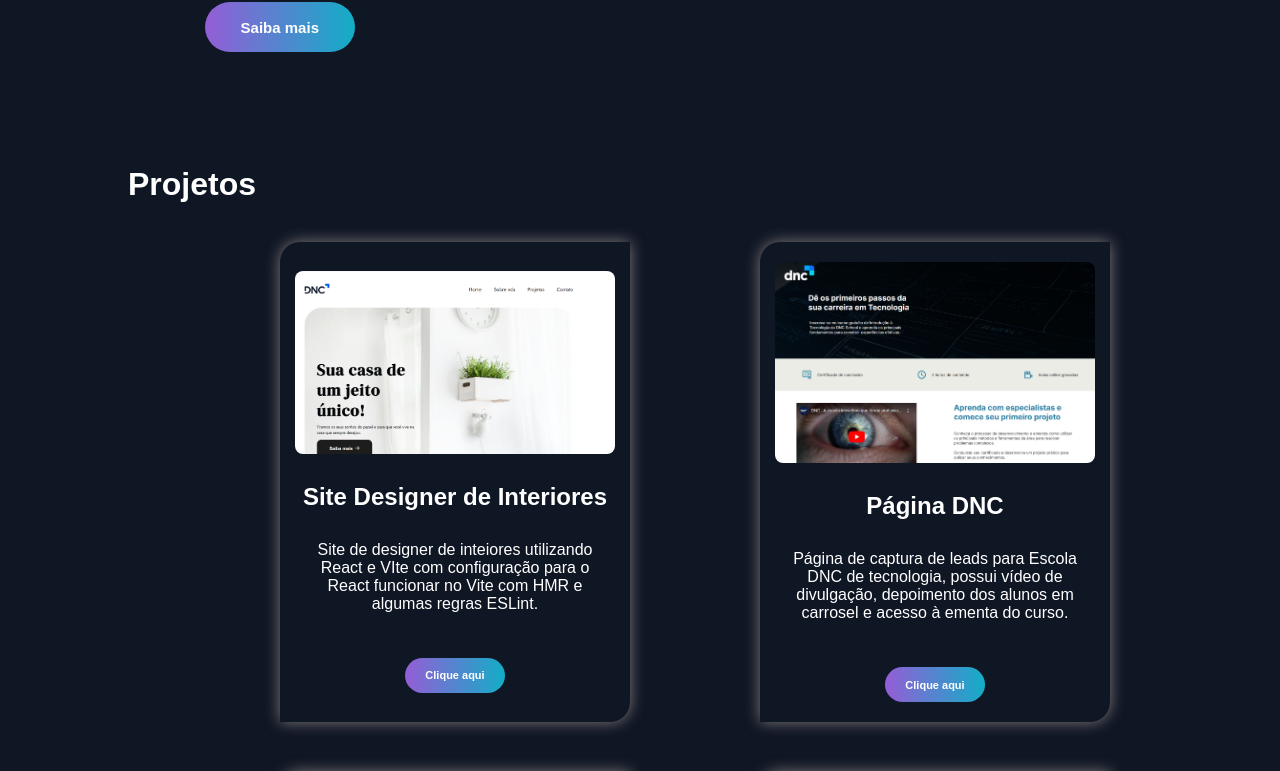
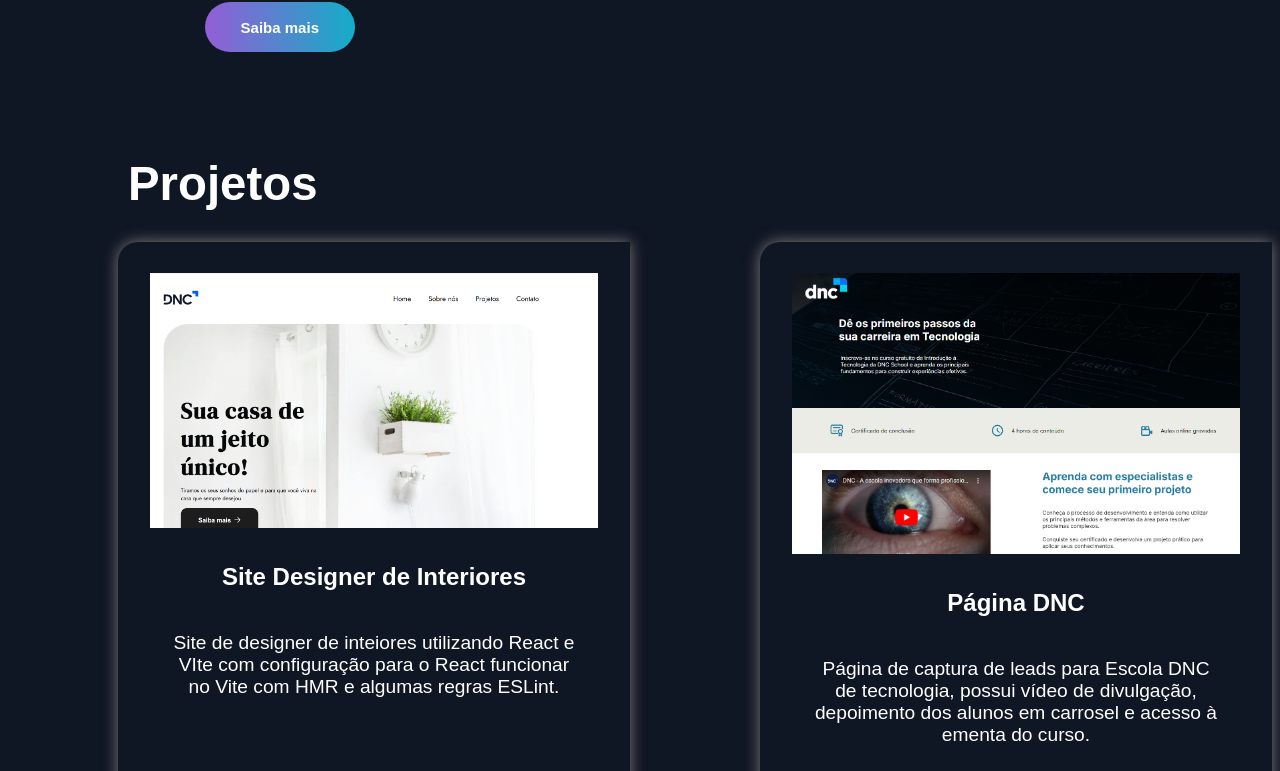
Before and after one commit to GisellySouza/Portifolio, a React (Vite) app: page / in a window 1280 px wide. Shown: the part 330-1101 px from the top of the page. Built offline with nearby package versions, Linux system fonts and the light colour scheme.

Commit message:
Style/ margin

```diff
--- a/src/App.css
+++ b/src/App.css
@@ -20,7 +20,9 @@
   }
 }
 
-
+p{
+  font-size: 1.5vw;
+}
 
 .cabeçalho{
   display: grid;
@@ -65,7 +67,7 @@
 }
 
 h1{
-  font-size: 32px;
+  font-size: 3.7vw;
   line-height: 96px;
   margin: 5% 0 0% 10%;
 }
@@ -135,8 +137,8 @@
 }
 
 .template{
-  width: 350px;
-  height: 480px;
+  width: 40vw;
+
   margin: 10px 10px 50px 120px;
   box-shadow: 0px 0px 15px rgb(129, 123, 123);;
   border-radius: 20px 0px 20px 0px;
@@ -145,9 +147,8 @@
 }
 
 .projects{
-  width: 320px;
-  border-radius: 8px ;
-  margin-bottom: 25px;
+  width: 35vw;
+  margin: 6%;
 
  }
 
@@ -157,11 +158,11 @@
  }
 
  .descriçãoProjetos{
-  padding: 0px 25px 20px;
+  padding: 0px 10% 10%;
  }
 
  .nameprojects{
-  margin-bottom: 30px;
+  margin-bottom: 8%;
  }
 
  .about{
@@ -201,3 +202,6 @@
     transform: scale(1.2) translate(0px, -1vh);
 
 }
+
+
+projetos
```
